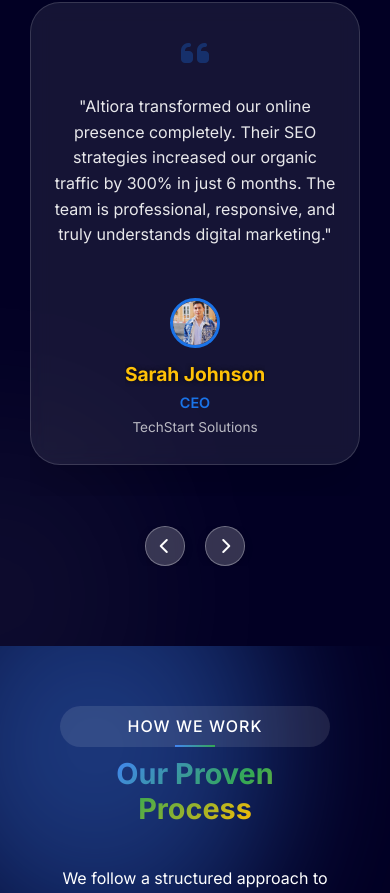
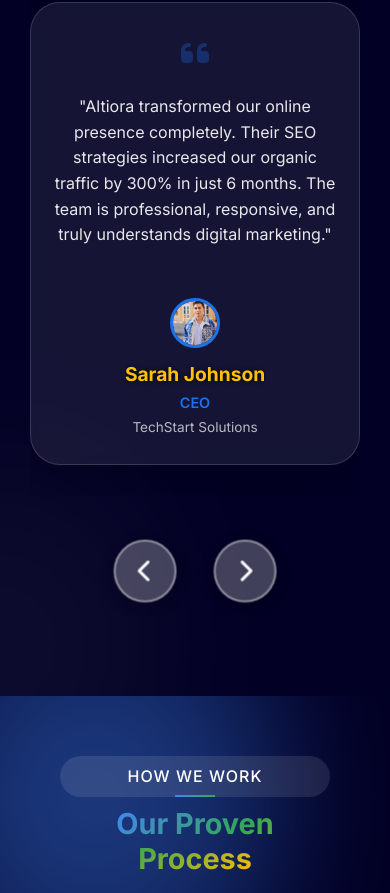
Before and after one commit to kab1rs1dhu/altiora-frontend, a React (Vite) app: page / in a window 390 px wide. Shown: the part 7978-8871 px from the top of the page. Built offline with nearby package versions, Linux system fonts and the light colour scheme; no server answers; a web font is replaced by a local one.

Commit message:
working on the testimonial buttons

```diff
--- a/src/pages/Home.jsx
+++ b/src/pages/Home.jsx
@@ -79,7 +79,7 @@ useEffect(() => {
   };
 }, [visibleProcessSteps]);
 
-  // Simple navigation functions
+  // Simple navigation functions with improved circular navigation
   const goToPrevTestimonial = () => {
     const newIndex = currentTestimonial === 0 ? testimonials.length - 1 : currentTestimonial - 1;
     setCurrentTestimonial(newIndex);
@@ -90,6 +90,73 @@ useEffect(() => {
     const newIndex = (currentTestimonial + 1) % testimonials.length;
     setCurrentTestimonial(newIndex);
     console.log("Next button clicked, new index:", newIndex);
+  };
+
+  // State for touch/swipe handling
+  const [touchStartTime, setTouchStartTime] = useState(0);
+  const [isTouching, setIsTouching] = useState(false);
+  const [touchStartX, setTouchStartX] = useState(0);
+  const [touchEndX, setTouchEndX] = useState(0);
+  const [touchingButton, setTouchingButton] = useState(null);
+
+  const handleTouchStart = (e, direction) => {
+    e.stopPropagation(); // Stop event propagation to prevent conflicts
+    setTouchStartTime(Date.now());
+    setIsTouching(true);
+    setTouchingButton(direction);
+    setTouchStartX(e.touches[0].clientX);
+    // Don't prevent default here as it can interfere with some mobile browsers
+  };
+
+  const handleTouchEnd = (e, direction) => {
+    e.stopPropagation(); // Stop event propagation
+    // Only trigger if touch was short (not a scroll attempt)
+    const touchDuration = Date.now() - touchStartTime;
+    if (touchDuration < 300) {
+      console.log(`Button ${direction} touched, executing navigation`);
+      if (direction === 'prev') {
+        goToPrevTestimonial();
+      } else if (direction === 'next') {
+        goToNextTestimonial();
+      }
+      // Prevent default to avoid any unwanted behaviors
+      e.preventDefault();
+    }
+    setIsTouching(false);
+    setTouchingButton(null);
+  };
+
+  // Handle swipe gestures on testimonial content with improved responsiveness
+  const handleContentTouchStart = (e) => {
+    setTouchStartX(e.touches[0].clientX);
+    setTouchStartTime(Date.now()); // Track start time for swipe speed calculation
+  };
+
+  const handleContentTouchMove = (e) => {
+    setTouchEndX(e.touches[0].clientX);
+  };
+
+  const handleContentTouchEnd = (e) => {
+    const swipeThreshold = 40; // Reduced threshold for more responsive swipes
+    const swipeTime = Date.now() - touchStartTime;
+    const swipeDistance = Math.abs(touchEndX - touchStartX);
+
+    // Check if it's a valid swipe (not too slow)
+    if (swipeTime < 500 && swipeDistance > swipeThreshold) {
+      if (touchStartX - touchEndX > swipeThreshold) {
+        // Swipe left - go to next
+        goToNextTestimonial();
+        console.log("Swipe left detected, going to next");
+      } else if (touchEndX - touchStartX > swipeThreshold) {
+        // Swipe right - go to previous
+        goToPrevTestimonial();
+        console.log("Swipe right detected, going to previous");
+      }
+    }
+
+    // Reset values
+    setTouchStartX(0);
+    setTouchEndX(0);
   };
 
   // Mouse move effect for hero section
@@ -587,7 +654,12 @@ useEffect(() => {
 
           <div className="testimonials-container">
             <div className="testimonial-slider">
-              <div className="testimonial-content">
+              <div
+                className="testimonial-content"
+                onTouchStart={handleContentTouchStart}
+                onTouchMove={handleContentTouchMove}
+                onTouchEnd={handleContentTouchEnd}
+              >
                 <div className="testimonial-text">
                   <div className="quote-icon">
                     <i className="fa-solid fa-quote-left"></i>
@@ -610,15 +682,19 @@ useEffect(() => {
             {/* Small navigation buttons */}
             <div className="testimonial-small-buttons">
               <button
-                className="small-nav-button prev"
+                className={`small-nav-button prev ${touchingButton === 'prev' ? 'touching' : ''}`}
                 onClick={goToPrevTestimonial}
+                onTouchStart={(e) => handleTouchStart(e, 'prev')}
+                onTouchEnd={(e) => handleTouchEnd(e, 'prev')}
                 aria-label="Previous testimonial"
               >
                 <i className="fa-solid fa-chevron-left"></i>
               </button>
               <button
-                className="small-nav-button next"
+                className={`small-nav-button next ${touchingButton === 'next' ? 'touching' : ''}`}
                 onClick={goToNextTestimonial}
+                onTouchStart={(e) => handleTouchStart(e, 'next')}
+                onTouchEnd={(e) => handleTouchEnd(e, 'next')}
                 aria-label="Next testimonial"
               >
                 <i className="fa-solid fa-chevron-right"></i>
--- a/src/styles/Home.css
+++ b/src/styles/Home.css
@@ -750,6 +750,8 @@
   transition: all 0.3s var(--animation-timing);
   animation: testimonialFadeIn 0.6s ease-out;
   z-index: 20;
+  touch-action: pan-y; /* Allow vertical scrolling but capture horizontal swipes */
+  user-select: none; /* Prevent text selection during swipe */
 }
 
 .testimonial-content:hover {
@@ -832,6 +834,8 @@
   border: none;
   cursor: pointer;
   transition: all 0.3s var(--animation-timing);
+  border: none;
+  padding: 0;
 }
 
 .dot.active,
@@ -1673,7 +1677,8 @@ section.services-section .container .section-heading .section-description {
   width: 10px;
   height: 10px;
   border-radius: 50%;
-  background-color: rgba(255, 255, 255, 0.3);
+  background: rgba(255, 255, 255, 0.3);
+  border: none;
   cursor: pointer;
   transition: all 0.3s var(--animation-timing);
   border: none;
@@ -3489,6 +3494,8 @@ section.services-section .container .section-heading .section-description {
   border: none;
   cursor: pointer;
   transition: all 0.3s var(--animation-timing);
+  border: none;
+  padding: 0;
 }
 
 .dot.active,
@@ -3501,25 +3508,36 @@ section.services-section .container .section-heading .section-description {
 .testimonial-small-buttons {
   display: flex;
   justify-content: center;
-  gap: 20px;
+  gap: 30px; /* Increased gap between buttons for better mobile tapping */
   margin-top: 30px;
+  padding: 10px 0; /* Add padding for larger touch area */
+  position: relative;
+  z-index: 100; /* Ensure buttons are above other content */
 }
 
 .small-nav-button {
-  width: 40px;
-  height: 40px;
+  width: 50px; /* Increased size for better touch target */
+  height: 50px; /* Increased size for better touch target */
   border-radius: 50%;
   background: rgba(255, 255, 255, 0.2);
   backdrop-filter: blur(5px);
   border: 1px solid rgba(255, 255, 255, 0.3);
   color: white;
-  font-size: 1rem;
+  font-size: 1.2rem; /* Slightly larger icon */
   cursor: pointer;
   transition: all 0.3s var(--animation-timing);
   display: flex;
   align-items: center;
   justify-content: center;
   box-shadow: 0 2px 8px rgba(0, 0, 0, 0.15);
+  -webkit-tap-highlight-color: transparent; /* Remove tap highlight on mobile */
+  touch-action: manipulation; /* Optimize for touch */
+  z-index: 100; /* Ensure buttons are above other elements */
+  position: relative; /* Ensure z-index works */
+  user-select: none; /* Prevent text selection */
+  padding: 0; /* Reset padding */
+  margin: 0; /* Reset margin */
+  outline: none; /* Remove outline */
 }
 
 .small-nav-button:hover {
@@ -3528,50 +3546,56 @@ section.services-section .container .section-heading .section-description {
   box-shadow: 0 4px 12px rgba(0, 0, 0, 0.2);
 }
 
-.small-nav-button:active {
+.small-nav-button:active,
+.small-nav-button.touching {
   transform: scale(0.95);
-}
-
-.testimonial-arrow {
-  position: absolute;
-  top: 50%;
-  transform: translateY(-50%);
-  width: 60px;
-  height: 60px;
-  border-radius: 50%;
-  background: rgba(255, 255, 255, 0.95);
-  backdrop-filter: blur(5px);
-  border: 2px solid rgba(255, 255, 255, 0.8);
-  color: var(--primary-blue);
-  font-size: 1.8rem;
-  cursor: pointer;
-  transition: all 0.3s var(--animation-timing);
-  z-index: 1000;
-  display: flex;
-  align-items: center;
-  justify-content: center;
-  box-shadow: 0 5px 15px rgba(0, 0, 0, 0.25);
-  pointer-events: auto;
-  opacity: 1;
-  outline: none;
-}
-
-.testimonial-arrow:hover {
-  background: rgba(255, 255, 255, 1);
-  transform: translateY(-50%) scale(1.15);
-  box-shadow: 0 8px 20px rgba(0, 0, 0, 0.3);
-  color: var(--primary-dark);
-}
-
-.testimonial-arrow:active {
-  transform: translateY(-50%) scale(0.95);
-  box-shadow: 0 2px 10px rgba(0, 0, 0, 0.2);
-}
-
-.testimonial-arrow.prev {
-  left: 15px;
-}
-
-.testimonial-arrow.next {
-  right: 15px;
-}
+  background: rgba(255, 255, 255, 0.4);
+}
+
+/* Style for active touch on mobile */
+.small-nav-button.touching {
+  transform: scale(0.95);
+  background: rgba(255, 255, 255, 0.4);
+  transition: all 0.1s ease-out;
+}
+
+/* Media query for mobile devices */
+@media (max-width: 768px) {
+  .small-nav-button {
+    width: 60px; /* Even larger on mobile */
+    height: 60px; /* Even larger on mobile */
+    font-size: 1.4rem;
+    background: rgba(255, 255, 255, 0.25); /* Slightly more visible on mobile */
+    border: 2px solid rgba(255, 255, 255, 0.4); /* More visible border */
+    box-shadow: 0 4px 15px rgba(0, 0, 0, 0.25); /* Stronger shadow for better visibility */
+  }
+
+  .testimonial-small-buttons {
+    gap: 40px; /* More space between buttons on mobile */
+    padding: 15px 0; /* Larger touch area on mobile */
+  }
+
+  /* Fix for iOS Safari touch events */
+  .small-nav-button {
+    cursor: pointer;
+    -webkit-tap-highlight-color: transparent;
+    touch-action: manipulation;
+  }
+
+  /* Add a pulsing effect to make buttons more noticeable */
+  @keyframes pulse-button {
+    0% { transform: scale(1); }
+    50% { transform: scale(1.05); }
+    100% { transform: scale(1); }
+  }
+
+  .small-nav-button:not(.touching) {
+    animation: pulse-button 2s infinite;
+  }
+
+  /* Override animation when touching */
+  .small-nav-button.touching {
+    animation: none;
+    transform: scale(0.95);
+  }
+}
```
